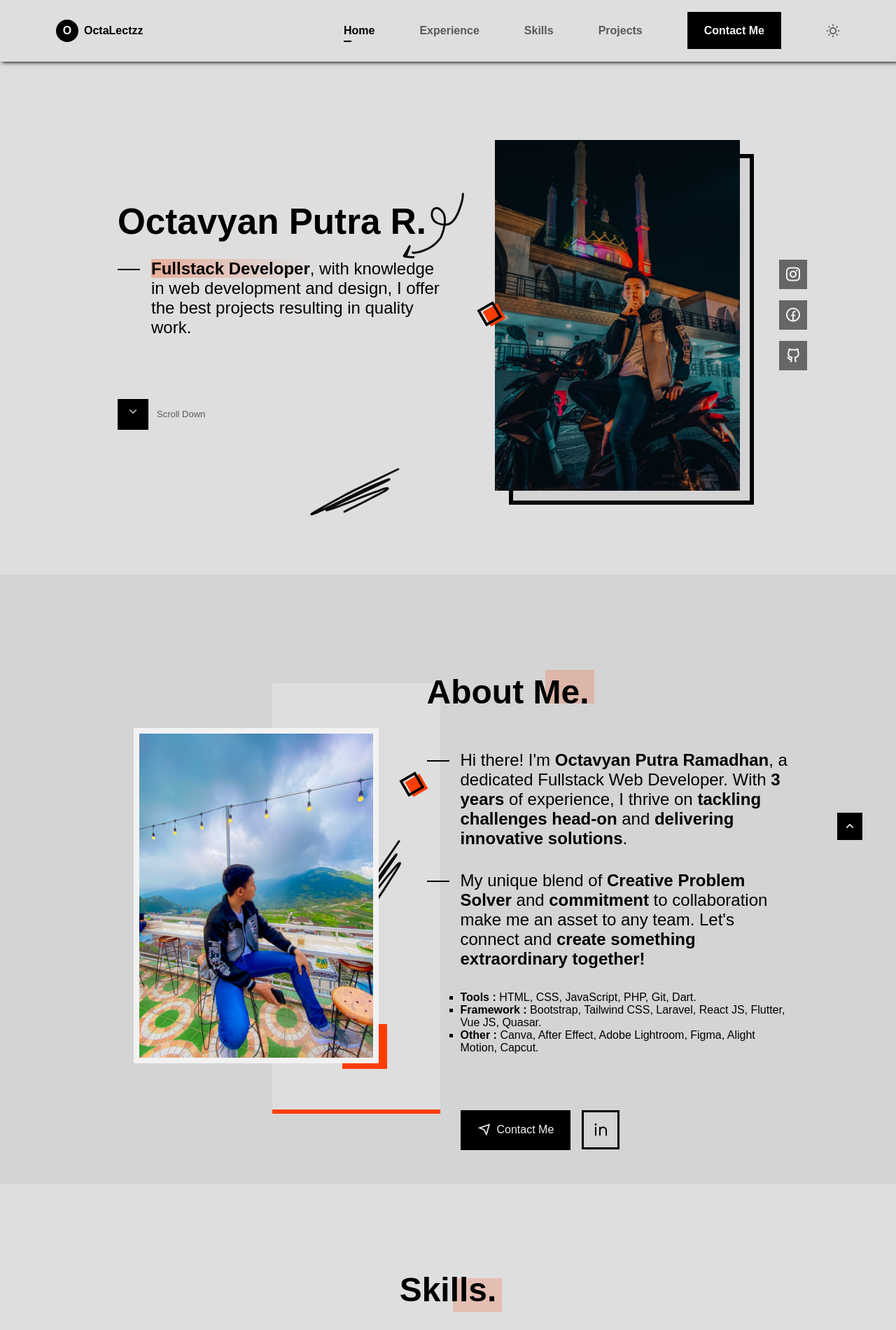
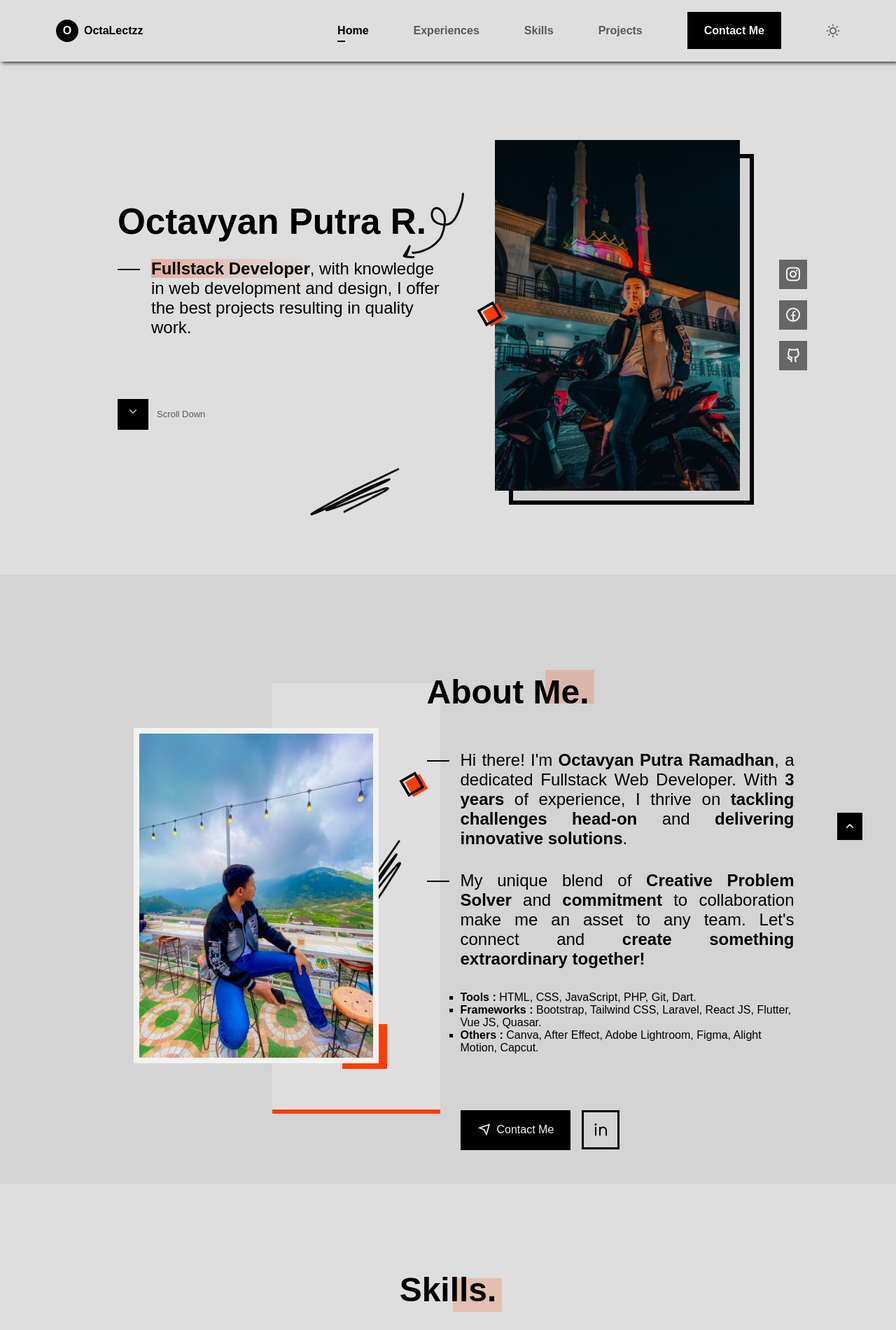
Before and after one commit to OctaLectzz/octalectzz-portfolio, a React (Vite) app: page / in a window 1280 px wide. Shown: the top 1900 px of the page at 70% size. Built offline with nearby package versions, Linux system fonts and the light colour scheme; a web font is replaced by a local one.

Commit message:
fixed view

```diff
--- a/src/App.jsx
+++ b/src/App.jsx
@@ -14,7 +14,7 @@ import { Footer } from './layouts/Footer'
 
 // Pages
 import { Home } from './pages/Home'
-import { Experience } from './pages/Experience'
+import { Experiences } from './pages/Experiences'
 import { Skills } from './pages/Skills'
 import { Projects } from './pages/Projects'
 import { Contact } from './pages/Contact'
@@ -27,12 +27,12 @@ const HomePage = () => {
   return <Home />
 }
 
-const ExperiencePage = () => {
+const ExperiencesPage = () => {
   useEffect(() => {
     window.scrollTo(0, 0)
   }, [])
 
-  return <Experience />
+  return <Experiences />
 }
 
 const ProjectsPage = () => {
@@ -68,7 +68,7 @@ function App() {
       {/* ROUTE */}
       <Routes>
         <Route path="/" element={<HomePage />} />
-        <Route path="/experiences" element={<ExperiencePage />} />
+        <Route path="/experiences" element={<ExperiencesPage />} />
         <Route path="/projects" element={<ProjectsPage />} />
         <Route path="/skills" element={<SkillsPage />} />
         <Route path="/contact" element={<ContactPage />} />
--- a/src/assets/css/pages/about.css
+++ b/src/assets/css/pages/about.css
@@ -69,6 +69,7 @@
   position: relative;
   color: var(--title-color);
   margin-bottom: 1.5rem;
+  text-align: justify;
 }
 
 .about__description::after {
--- a/src/components/Badge.jsx
+++ b/src/components/Badge.jsx
@@ -1,4 +1,3 @@
-import React from 'react'
 import badges from '/src/data/badges.json'
 
 export const Badge = (badgeArray) => {
--- a/src/components/Card.jsx
+++ b/src/components/Card.jsx
@@ -4,7 +4,7 @@ export const Card = ({ Image, Type, Title, Description, LinkSourceCode, LinkDemo
       <div className="projects__image">
         <img src={Image} alt="image" className="projects__img" />
 
-        <a href={LinkDemoApp} target="_blank" className="projects__button button" style={{ cursor: 'pointer' }}>
+        <a href={LinkDemoApp} target="_blank" rel="noopener noreferrer" className="projects__button button" style={{ cursor: 'pointer' }}>
           <i className="ri-arrow-right-up-line"></i>
         </a>
       </div>
--- a/src/components/home/About.jsx
+++ b/src/components/home/About.jsx
@@ -35,10 +35,10 @@ export const About = () => {
               <b>Tools :</b> HTML, CSS, JavaScript, PHP, Git, Dart.
             </li>
             <li className="about__item">
-              <b>Framework :</b> Bootstrap, Tailwind CSS, Laravel, React JS, Flutter, Vue JS, Quasar.
+              <b>Frameworks :</b> Bootstrap, Tailwind CSS, Laravel, React JS, Flutter, Vue JS, Quasar.
             </li>
             <li className="about__item">
-              <b>Other :</b> Canva, After Effect, Adobe Lightroom, Figma, Alight Motion, Capcut.
+              <b>Others :</b> Canva, After Effect, Adobe Lightroom, Figma, Alight Motion, Capcut.
             </li>
           </ul>
 
--- a/src/index.css
+++ b/src/index.css
@@ -61,6 +61,7 @@
 
 html {
   scroll-behavior: smooth;
+  height: 100vh;
 }
 
 body {
--- a/src/layouts/Navbar.jsx
+++ b/src/layouts/Navbar.jsx
@@ -41,7 +41,7 @@ export const Navbar = () => {
               {/* Experiences */}
               <li className="nav__item" onClick={hideMenu}>
                 <Link to="/experiences" className={location.pathname === '/experiences' ? 'nav__link active-link' : 'nav__link'}>
-                  Experience
+                  Experiences
                 </Link>
               </li>
 
--- a/src/pages/Experience.jsx
+++ b/src/pages/Experiences.jsx
@@ -2,7 +2,7 @@ import '/src/assets/css/pages/experience.css'
 import experiences from '/src/data/experiences.json'
 import { WorkTimeline, EducationTimeline } from '/src/components/Timeline'
 
-export const Experience = () => {
+export const Experiences = () => {
   return (
     <section className="experience container section" id="experience">
       {/* Title */}
```
